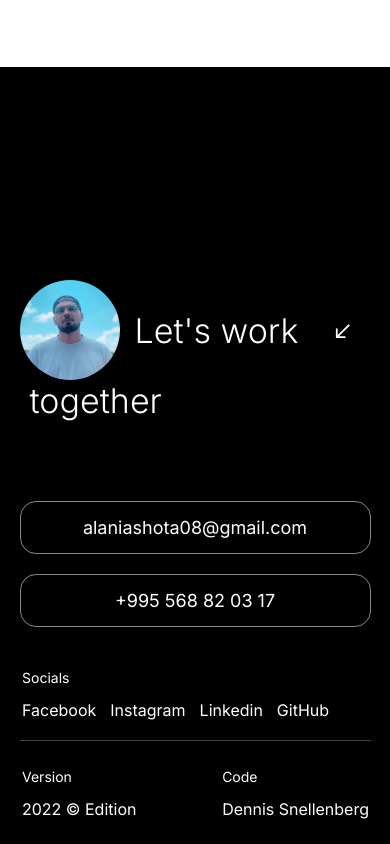
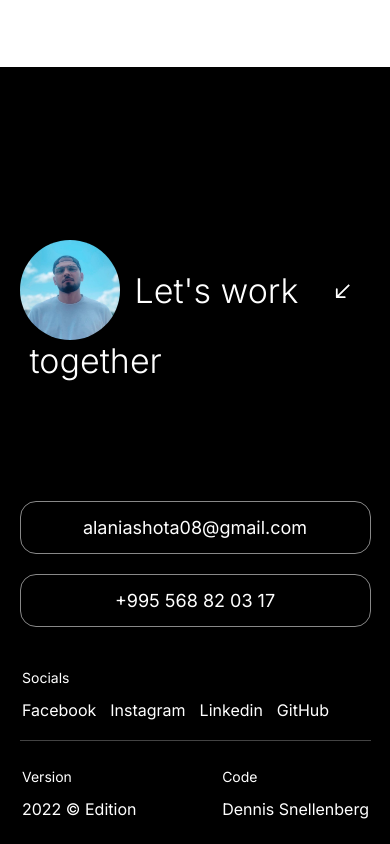
Before and after one commit to AlaniaShota/Portfolio, a React (Vite) app: page / in a window 390 px wide. Shown: the part 3725-4569 px from the top of the page. Built offline with nearby package versions, Linux system fonts and the light colour scheme.

Commit message:
change margin

```diff
--- a/src/components/contact/Contact.scss
+++ b/src/components/contact/Contact.scss
@@ -294,7 +294,7 @@ a {
     }
 }
 
-@media(max-width:435px) {
+@media(max-width:430px) {
     .contact {
         height: 70vh;
         justify-content: center;
@@ -307,9 +307,8 @@ a {
             .contact-section-title {
                 border-bottom: none;
                 padding-bottom: 0px;
-                // flex-direction: row;
                 align-items: flex-start;
-                margin: 0 0 80px 0;
+                margin: 0 0 120px 0;
 
                 .contact-span-content-img {
 
```
